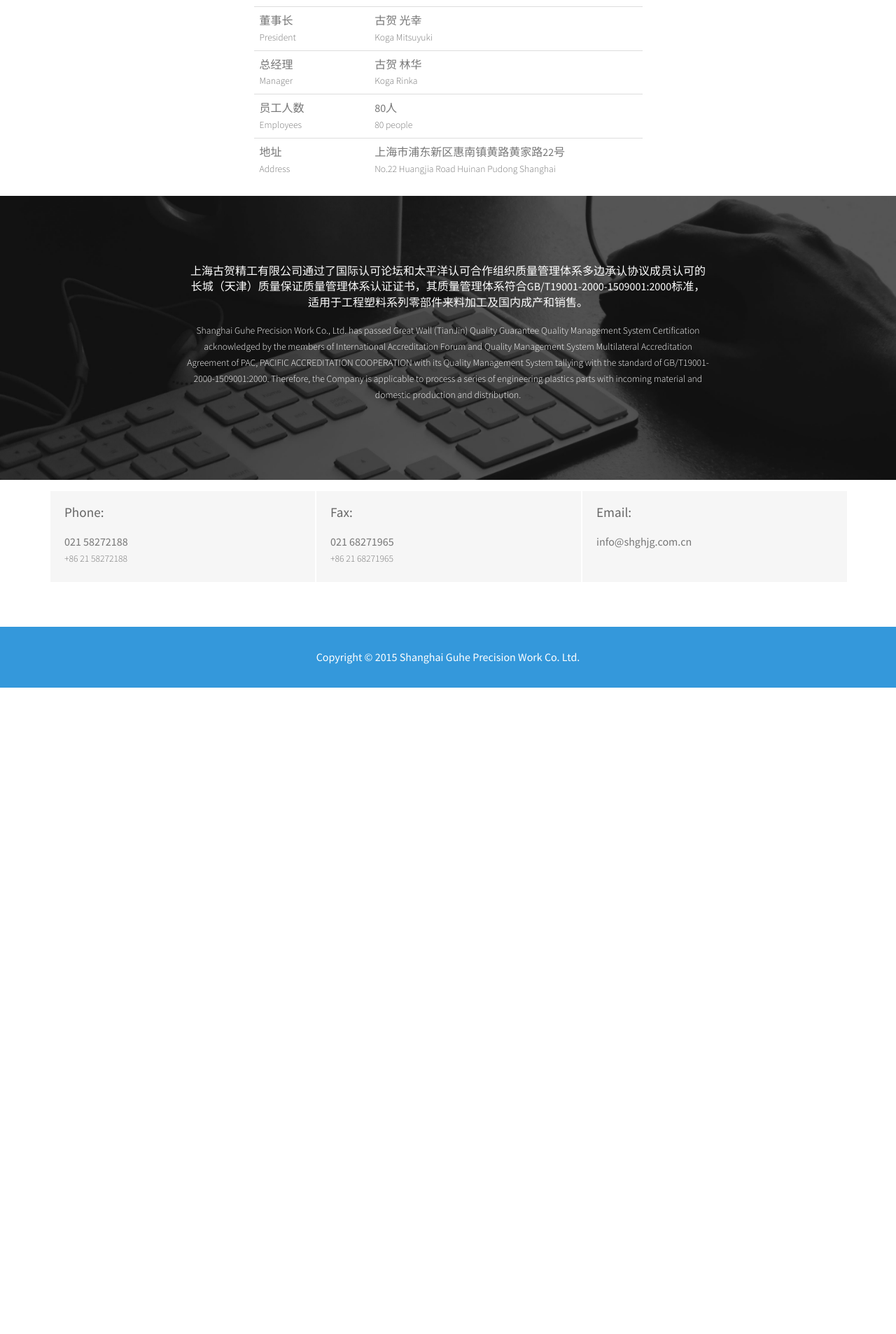
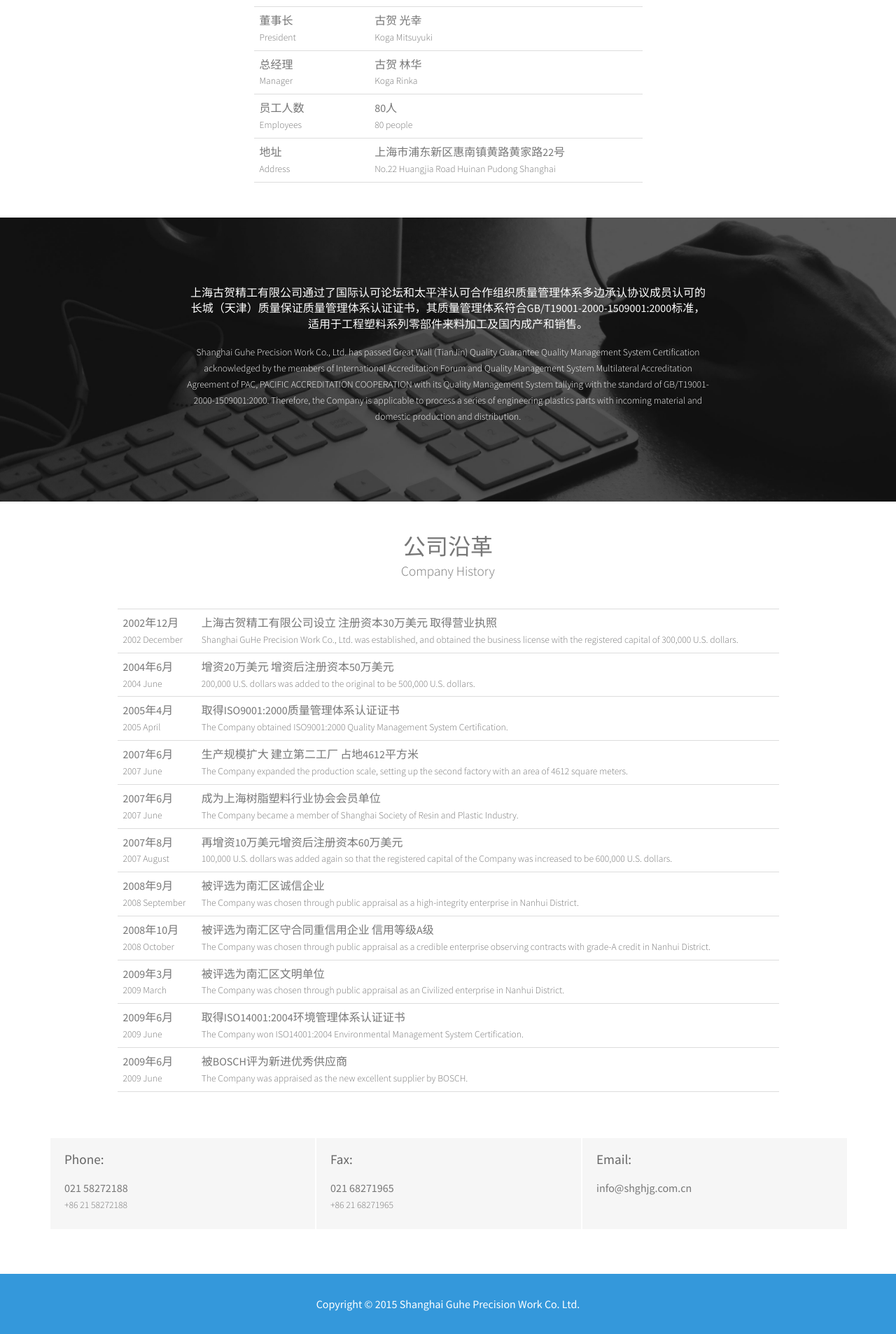
Before and after one commit to shghjg/shghjg.github.io, a Jekyll site: the page built from index.html, in a window 1280 px wide. Shown: the part 2071-3978 px from the top of the page at 70% size. Built offline with Jekyll 4.4.1, drawn with Linux system fonts in a browser that asks for light colours; before the commit the page ends 3054 px from its top, so only the background shows below that.

Commit message:
Add company history & scrollsmoothly

```diff
--- a/_layouts/default.html
+++ b/_layouts/default.html
@@ -36,6 +36,7 @@
   </div>
 </div>
 
+<script src="js/scrollsmoothly.min.js"></script>
 <script src="js/bootstrap.min.js"></script>
 <script src="js/jquery.flexslider.js"></script>
 </body>
--- a/css/style.scss
+++ b/css/style.scss
@@ -20,6 +20,10 @@
 	small, .small {
 		font-weight: 300;
 	}
+}
+
+table, .table {
+	border-bottom: 1px solid #ddd;
 }
 
 // .header {
@@ -92,10 +96,15 @@
 }
 
 .highlight-info {
+	margin-top: 30px;
 
 	p {
 		margin-bottom: 1em;
 	}
+}
+
+.contact {
+	margin-top: 30px;
 }
 
 .contact_top {
--- a/index.html
+++ b/index.html
@@ -140,6 +140,86 @@
 				</div>
 			</div>
 		</div>
+		<div class="content_white">
+			<h2>公司沿革</h2>
+			<p>Company History</p>
+		</div>
+		<div class="container">
+			<div class="row">
+				<div class="col-md-10 col-md-offset-1">
+					<table class="table">
+						<tbody>
+							<tr>
+								<td>2002年12月<br />
+									<small>2002 December</small></td>
+								<td>上海古贺精工有限公司设立 注册资本30万美元 取得营业执照<br />
+									<small>Shanghai GuHe Precision Work Co., Ltd. was established, and obtained the business license with the registered capital of 300,000 U.S. dollars.</small></td>
+							</tr>
+							<tr>
+								<td>2004年6月<br />
+									<small>2004 June</small></td>
+								<td>增资20万美元 增资后注册资本50万美元<br />
+									<small>200,000 U.S. dollars was added to the original to be 500,000 U.S. dollars.</small></td>
+							</tr>
+							<tr>
+								<td>2005年4月<br />
+									<small>2005 April</small></td>
+								<td>取得ISO9001:2000质量管理体系认证证书<br />
+									<small>The Company obtained ISO9001:2000 Quality Management System Certification.</small></td>
+							</tr>
+							<tr>
+								<td>2007年6月<br />
+									<small>2007 June</small></td>
+								<td>生产规模扩大 建立第二工厂 占地4612平方米<br />
+									<small>The Company expanded the production scale, setting up the second factory with an area of 4612 square meters.</small></td>
+							</tr>
+							<tr>
+								<td>2007年6月<br />
+									<small>2007 June</small></td>
+								<td>成为上海树脂塑料行业协会会员单位<br />
+									<small>The Company became a member of Shanghai Society of Resin and Plastic Industry.</small></td>
+							</tr>
+							<tr>
+								<td>2007年8月<br />
+									<small>2007 August</small></td>
+								<td>再增资10万美元增资后注册资本60万美元<br />
+									<small>100,000 U.S. dollars was added again so that the registered capital of the Company was increased to be 600,000 U.S. dollars.</small></td>
+							</tr>
+							<tr>
+								<td>2008年9月<br />
+									<small>2008 September</small></td>
+								<td>被评选为南汇区诚信企业<br />
+									<small>The Company was chosen through public appraisal as a high-integrity enterprise in Nanhui District.</small></td>
+							</tr>
+							<tr>
+								<td>2008年10月<br />
+									<small>2008 October</small></td>
+								<td>被评选为南汇区守合同重信用企业 信用等级A级<br />
+									<small>The Company was chosen through public appraisal as a credible enterprise observing contracts with grade-A credit in Nanhui District.</small></td>
+							</tr>
+							<tr>
+								<td>2009年3月<br />
+									<small>2009 March</small></td>
+								<td>被评选为南汇区文明单位<br />
+									<small>The Company was chosen through public appraisal as an Civilized enterprise in Nanhui District.</small></td>
+							</tr>
+							<tr>
+								<td>2009年6月<br />
+									<small>2009 June</small></td>
+								<td>取得ISO14001:2004环境管理体系认证证书<br />
+									<small>The Company won ISO14001:2004 Environmental Management System Certification.</small></td>
+							</tr>
+							<tr>
+								<td>2009年6月<br />
+									<small>2009 June</small></td>
+								<td>被BOSCH评为新进优秀供应商<br />
+									<small>The Company was appraised as the new excellent supplier by BOSCH.</small></td>
+							</tr>
+						</tbody>
+					</table>
+				</div>
+			</div>
+		</div>
 	</section>
 
 
```
Also changed, not shown: js/scrollsmoothly.min.js (added).
